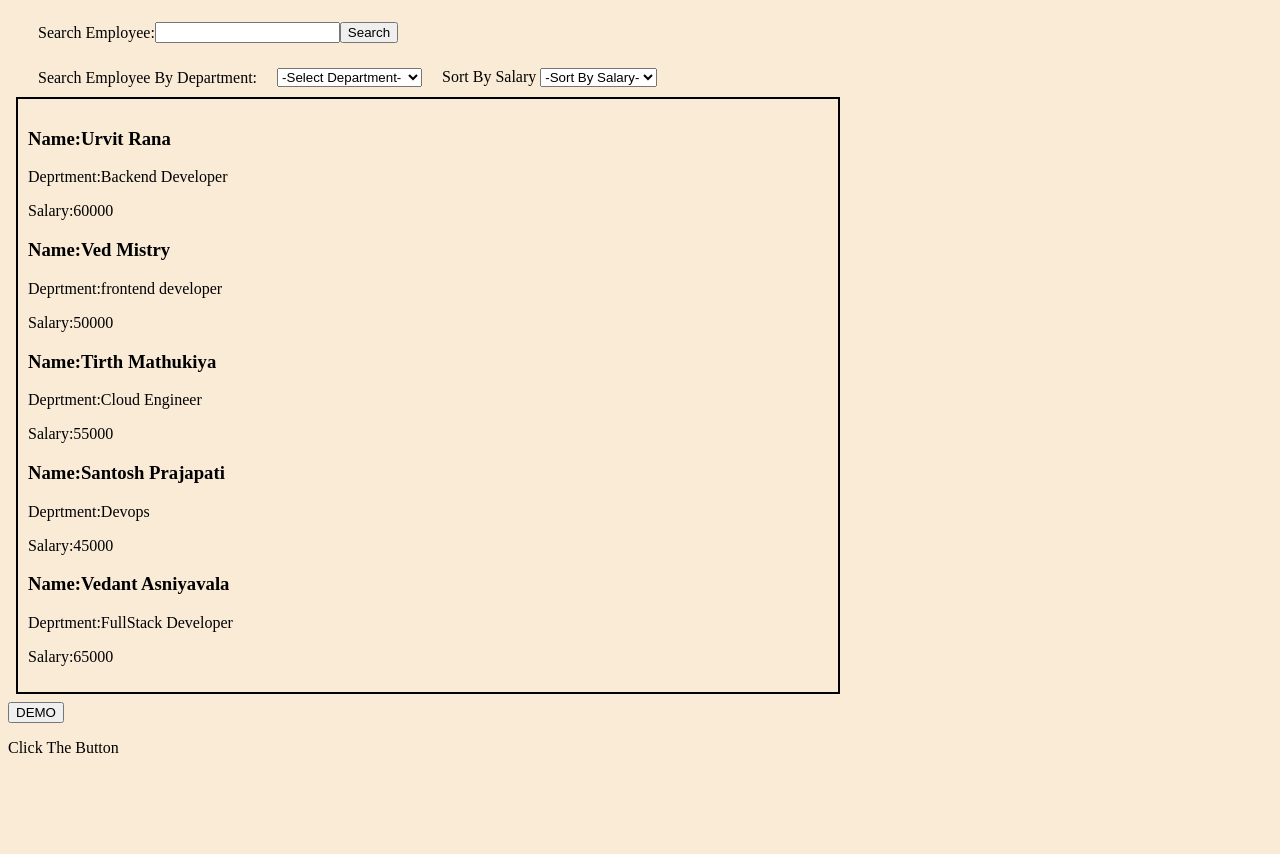
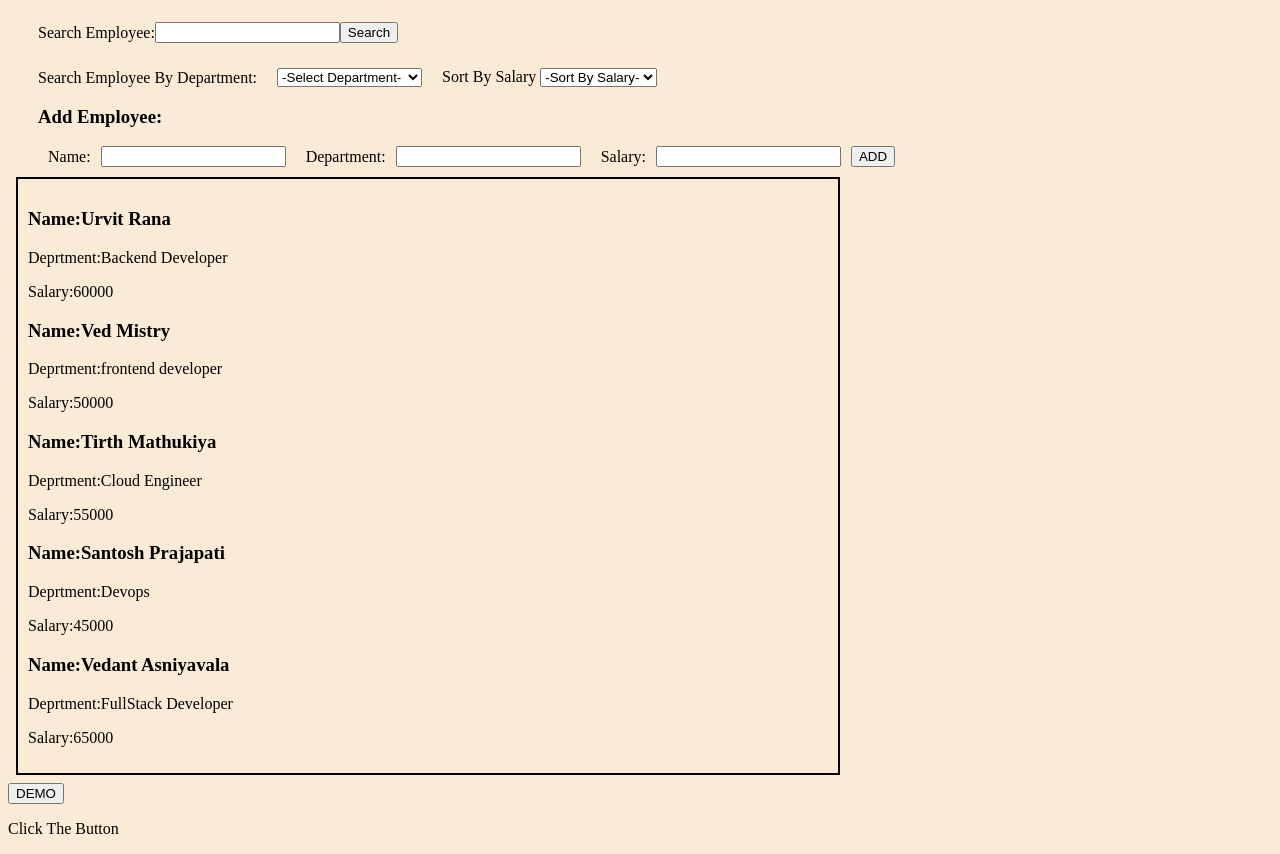
Before and after one commit to Urvit-Rana/Web-Development-Project, a plain HTML site: page index.html in a window 1280 px wide. Shown: the part 62-916 px from the top of the page. Before the commit the page ends 835 px from the top, so only its background shows below. Drawn offline with Linux system fonts and the light colour scheme.

Commit message:
Added new feature of Add Employee

```diff
--- a/index.html
+++ b/index.html
@@ -34,6 +34,18 @@
           </select>
         </div>
       </div>
+      <div class="addEmployee">
+        <label><h3>Add Employee:</h3></label>
+        <div class="add_details">
+          <label for="nameInput">Name:</label>
+          <input type="text" id="nameInput" /><br />
+          <label for="deptInput">Department:</label>
+          <input type="text" id="deptInput" /><br />
+          <label for="salaryInput">Salary:</label>
+          <input type="number" id="salaryInput" />
+          <button  type="submit" id="employeeInputbtn">ADD</button>
+        </div>
+      </div>
 
       <div class="employeeList1" id="employeeList">
         <h2>Show Employee:</h2>
--- a/script.js
+++ b/script.js
@@ -146,3 +146,18 @@ function sortSalary() {
   }
 }
 console.log(employees)
+
+//add employee
+
+
+  let input_name=document.getElementById("nameInput").value
+  let input_dept=document.getElementById("deptInput").value
+  let input_salary=document.getElementById("salaryInput").value
+  let add_emp_btn=document.getElementById("employeeInputbtn")
+
+  add_emp_btn.addEventListener("click",addEmployee)
+
+  function addEmployee(){
+    //I have three variables.Now i have to combine it to one object
+
+  }
--- a/style.css
+++ b/style.css
@@ -39,3 +39,15 @@ body{
     margin: 25px;
     margin-left: 30px;
 }
+.addEmployee{
+    margin-left: 30px;
+
+}
+.add_details{
+    display: flex;
+
+    align-items: center;
+    align-content: center;
+    margin: 10px;
+    gap: 10px;
+}
```
